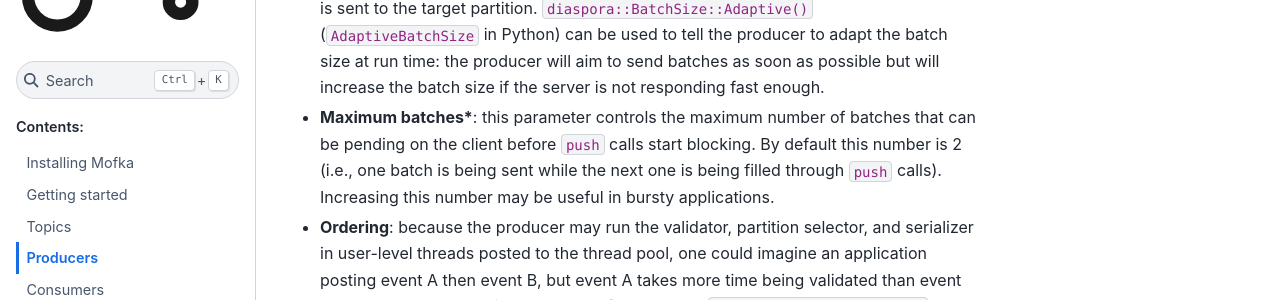
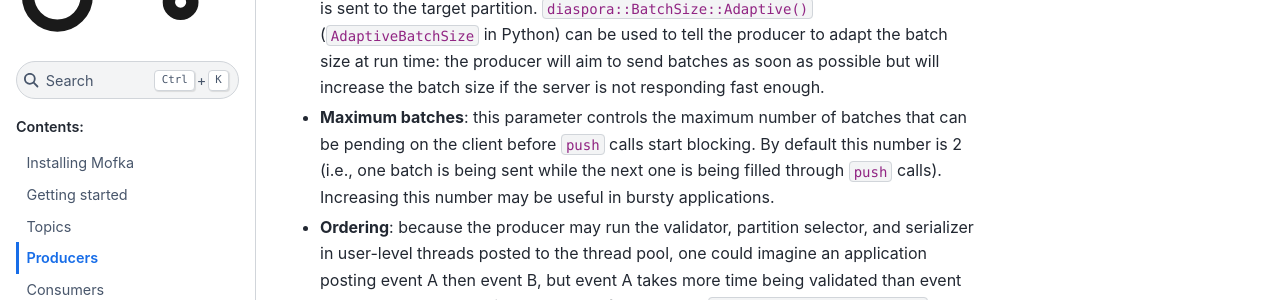
Before and after one commit to mochi-hpc/mofka, a Sphinx documentation site: the page built from docs/usage/producer.rst, in a window 1280 px wide and 900 px high, scrolled down 783 px. Shown: the part 153-453 px from the top of the window. Built offline with Sphinx 7.4.7 and the Sphinx Book theme 1.1.4, drawn with Linux system fonts in a browser that asks for light colours.

```diff
--- a/docs/usage/producer.rst
+++ b/docs/usage/producer.rst
@@ -51,7 +51,7 @@ A producer can be created with five optional parameters.
   producer will aim to send batches as soon as possible but will increase the batch size
   if the server is not responding fast enough.
 
-* **Maximum batches***: this parameter controls the maximum number of batches that can
+* **Maximum batches**: this parameter controls the maximum number of batches that can
   be pending on the client before :code:`push` calls start blocking. By default this number
   is 2 (i.e., one batch is being sent while the next one is being filled through :code:`push`
   calls). Increasing this number may be useful in bursty applications.
```
